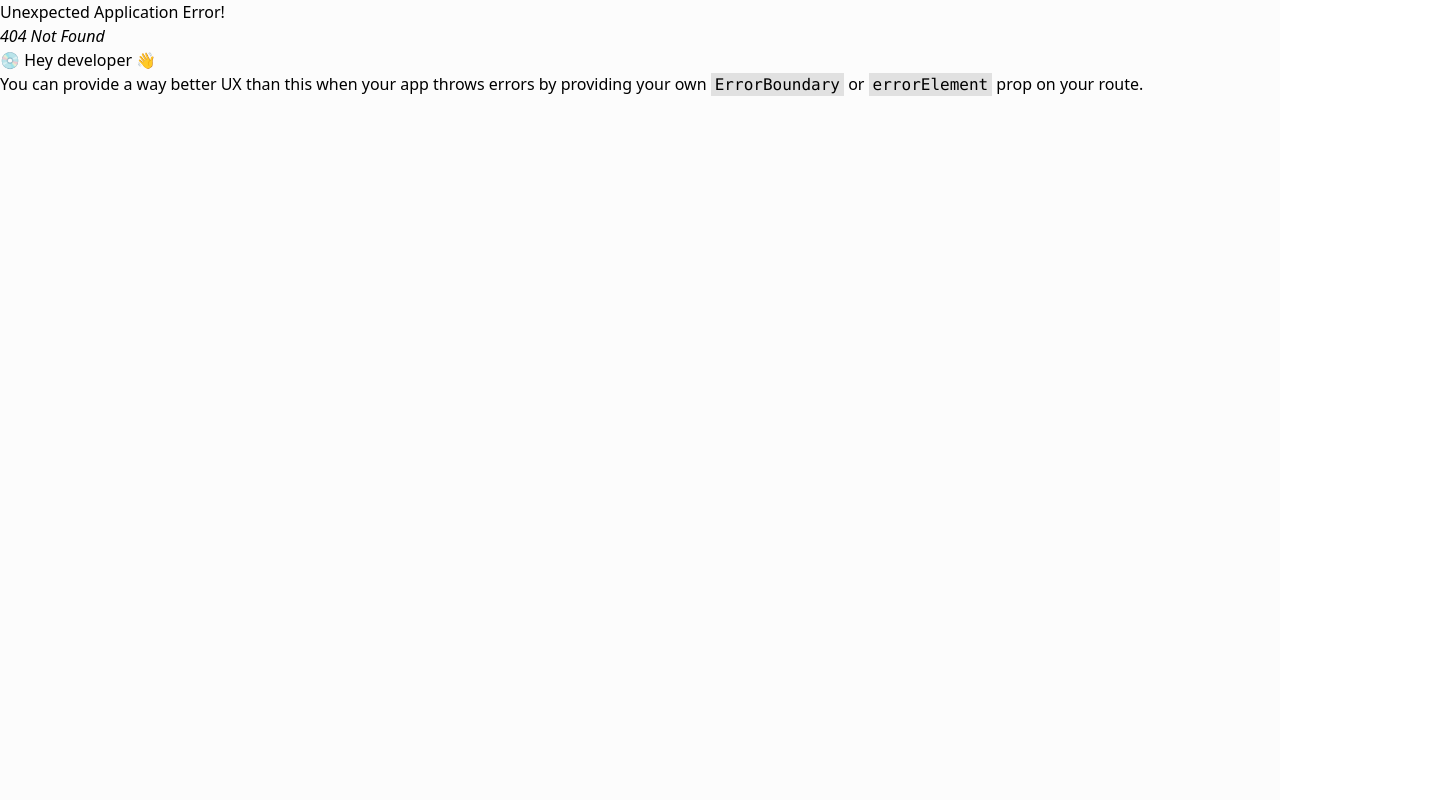
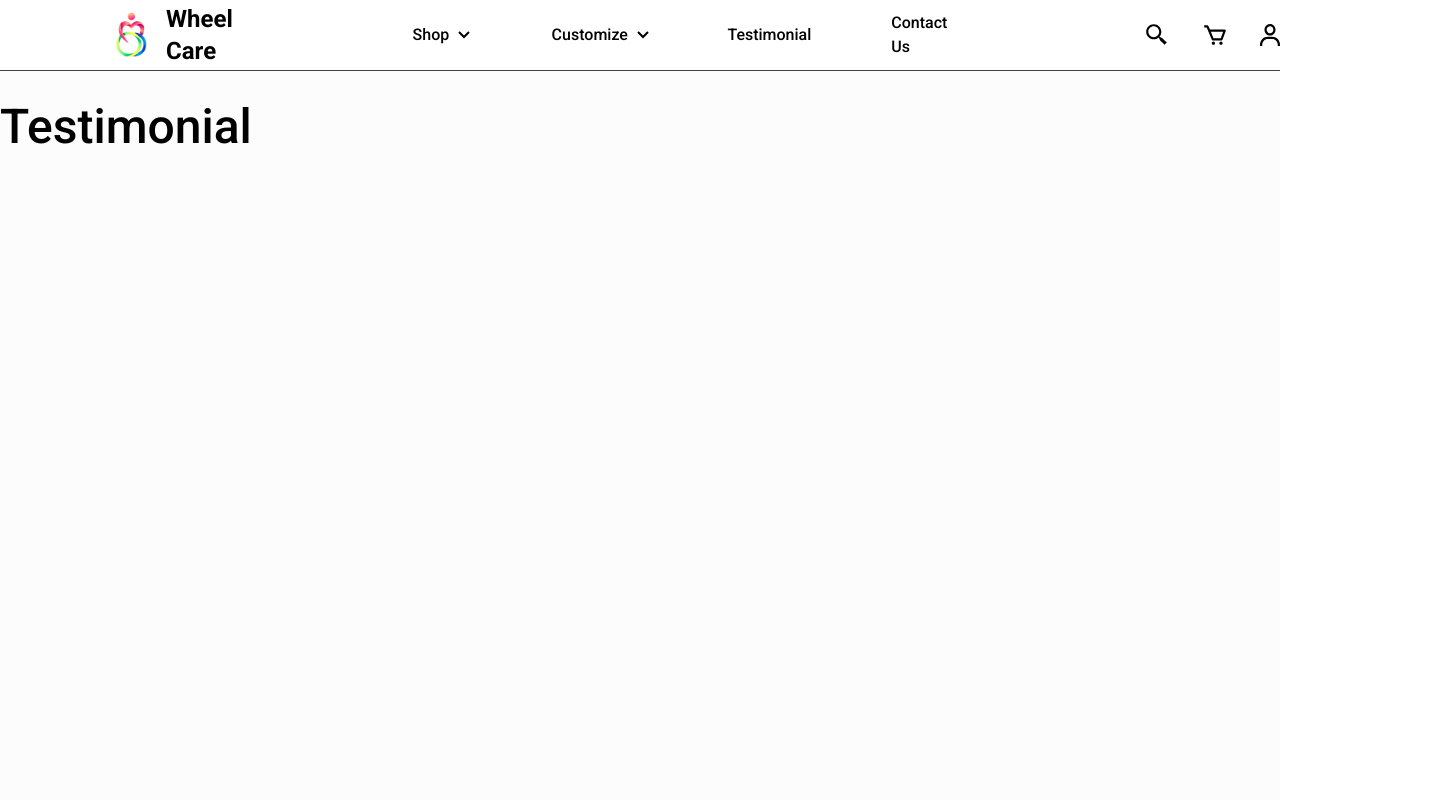
Before and after one commit to Fuz7/Wheel-Care, a React (Vite) app: page /testimonial in a window 1280 px wide. Before the commit this address had no page. Shown: the top 800 px of the page, 1440 px wide, since content can reach past the window. Built offline with nearby package versions, Linux system fonts and the light colour scheme.

Commit message:
Go to top of scrollbar  at page change

```diff
--- a/src/App.jsx
+++ b/src/App.jsx
@@ -5,6 +5,7 @@ import Layout from './components/Layout';
 import ProductSelected from './components/Shop/ProductSelected';
 import Shop from './components/Shop/Shop';
 import { createBrowserRouter, RouterProvider,Navigate } from 'react-router-dom';
+import Testimonial from './components/Testimonial/Testimonial';
 
 const router = createBrowserRouter([
   {
@@ -16,7 +17,8 @@ const router = createBrowserRouter([
       { path:'/shop', element: <Shop /> },
       {path:'/shop/productSelected', element: <ProductSelected /> },
       {path:'/login', element: <Login /> },
-      {path:'/customize/customizeCat',element: <CustomizeCat /> }
+      {path:'/customize/customizeCat',element: <CustomizeCat /> },
+      {path:'/testimonial',element: <Testimonial /> }
     ],
   },
 ]);
--- a/src/components/Account/Login.jsx
+++ b/src/components/Account/Login.jsx
@@ -1,6 +1,10 @@
 import loginLogo from '@images/loginLogo.png';
+import { useEffect } from 'react';
+export default function Login() {
+  useEffect(()=>{
+    window.scrollTo(0,0)
+  },[])
 
-export default function Login() {
   return (
     <section
       className="min-h-[850px] min-w-[1440px]
--- a/src/components/Customize/CustomizeCat.jsx
+++ b/src/components/Customize/CustomizeCat.jsx
@@ -11,7 +11,7 @@ import whiteCheck from '@images/whiteCheck.svg';
 import closeButton from '@images/closeButton.svg';
 import catMeasurement from '@images/catMeasurement.svg';
 import { AddToCartButton, BuyNowButton } from '../Shop/ProductSelected';
-import { useRef, useState } from 'react';
+import { useEffect, useRef, useState } from 'react';
 import { SetQuantityButtons } from '../Shop/ProductSelected';
 import gsap from 'gsap';
 
@@ -30,6 +30,9 @@ function animateSelectedImage(imgSrc, containerRef, setSelectedImage) {
 }
 
 export default function CustomizeCat() {
+  useEffect(()=>{
+    window.scrollTo(0,0)
+  },[])
   const [showPopup, setShowPopup] = useState(false);
   return (
     <>
--- a/src/components/Home/Home.jsx
+++ b/src/components/Home/Home.jsx
@@ -3,10 +3,14 @@ import Reviews from './Reviews';
 import BestSeller from './BestSeller';
 import FAQ from './FAQ';
 import TheTeam from './TheTeam';
+import { useEffect } from 'react';
 
 
 
 export default function Home() {
+  useEffect(()=>{
+    window.scrollTo(0,0)
+  },[])
   return (
     <div className="min-h-[3000px] bg-[#FCFCFC]">
       <div className="flex gap-[90px] mt-[180px]">
--- a/src/components/Navbar.jsx
+++ b/src/components/Navbar.jsx
@@ -98,6 +98,7 @@ function NavLinks() {
             />
           </div>
         </li>
+        <Link to={'/testimonial'}>
         <li
           onMouseEnter={() => setHoveredButton(null)}
           className="flex font-Roboto gap-[3px] font-medium
@@ -106,6 +107,7 @@ function NavLinks() {
         >
           Testimonial
         </li>
+        </Link>
         <li
           onMouseEnter={() => setHoveredButton(null)}
           className="flex font-Roboto gap-[3px] font-medium text-[16px] cursor-pointer"
--- a/src/components/Shop/ProductSelected.jsx
+++ b/src/components/Shop/ProductSelected.jsx
@@ -12,7 +12,7 @@ import lightweightTag from '@images/lightweightTag.png';
 import bestSellerTag from '@images/bestSellerTag.png';
 import addToCart from '@images/addToCart.svg';
 import buyNow from '@images/buyNow.svg';
-import { useRef, useState } from 'react';
+import { useRef, useState,useEffect } from 'react';
 import gsap from 'gsap';
 
 function animateSelectedImage(imgSrc, containerRef, setSelectedImage) {
@@ -32,6 +32,9 @@ function animateSelectedImage(imgSrc, containerRef, setSelectedImage) {
 export default function ItemSelected() {
   const [selectedImage, setSelectedImage] = useState(bigPurpleAeroChair);
   const containerRef = useRef(null);
+  useEffect(()=>{
+    window.scrollTo(0,0)
+  },[])
   return (
     <section
       className="min-h-[850px] min-w-[1440px]
--- a/src/components/Shop/Shop.jsx
+++ b/src/components/Shop/Shop.jsx
@@ -12,7 +12,7 @@ import happyWheels from '@images/happyWheels.png'
 import billyHotChair from '@images/billyHotChair.png'
 import adjustableWheelchair from '@images/adjustableWheelchair.png'
 import guineaWheels from '@images/guineaWheels.png'
-import { useRef } from 'react';
+import { useRef,useEffect } from 'react';
 import { Link } from 'react-router-dom';
 
 export default function Shop() {
@@ -27,6 +27,9 @@ export default function Shop() {
 }
 
 function WheelChairContainer() {
+  useEffect(()=>{
+    window.scrollTo(0,0)
+  },[])
   return (
     <div className="flex flex-col mb-[80px]">
       <div className="flex justify-between">
--- /dev/null
+++ b/src/components/Testimonial/Testimonial.jsx
@@ -0,0 +1,13 @@
+import { useEffect } from "react"
+
+export default function Testimonial(){
+  useEffect(()=>{
+    window.scrollTo(0,0)
+  },[])
+  return(
+    <section className="min-h-[900px] min-w-[1440px]
+    max-w-[1440px] mt-5 flex flex-col mx-auto">
+      <h2 className="font-Roboto font-medium text-[48px]">Testimonial</h2>
+    </section>
+  )
+}
```
